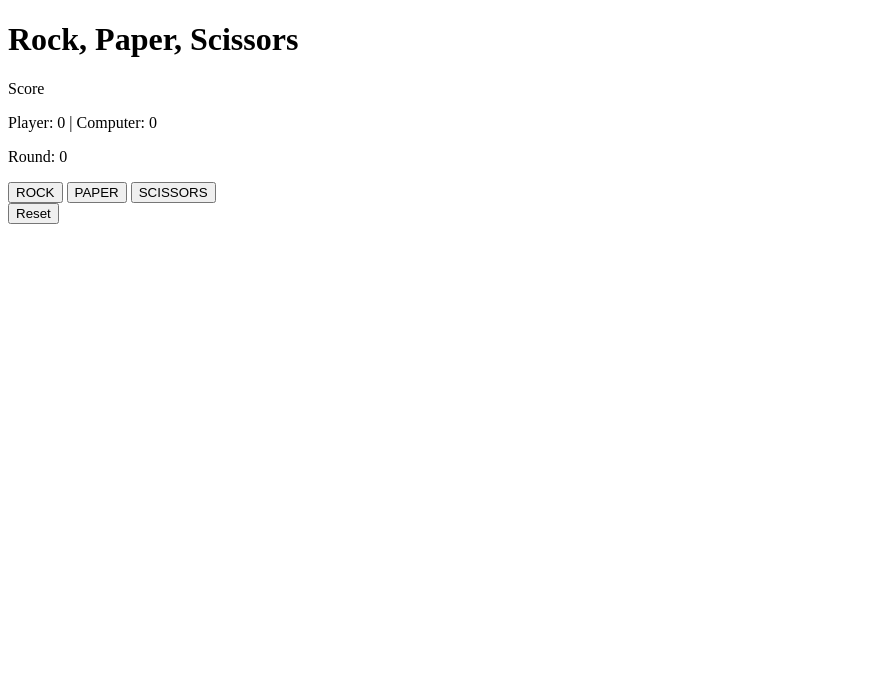
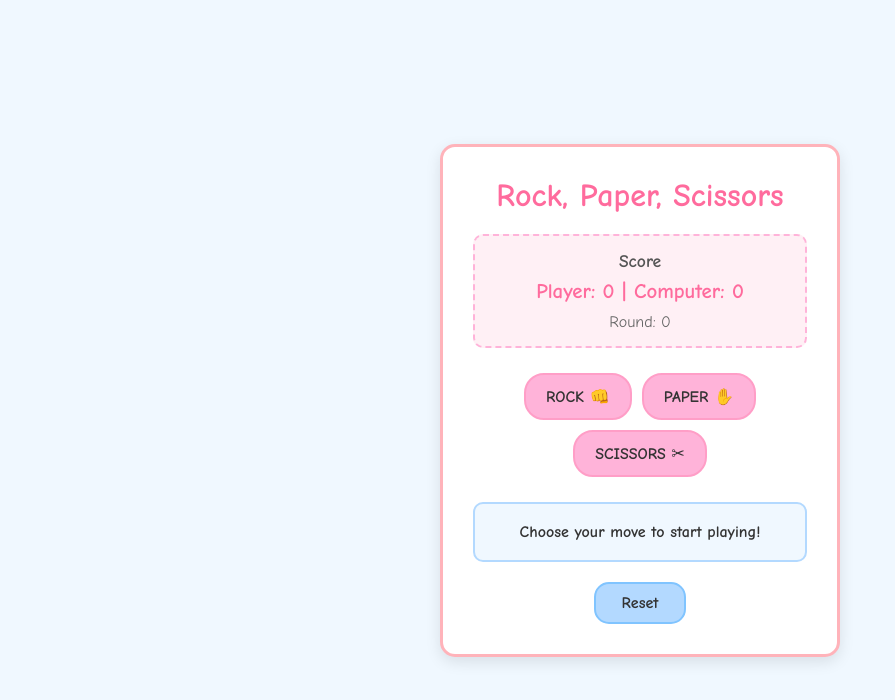
Before and after one commit to samriddhi004/rps, a website with bundled scripts: page index.html in a window 1280 px wide. Shown: the whole page, without its empty margins (0-895 px from the left). Built offline with nearby package versions, Linux system fonts and the light colour scheme.

Commit message:
basic css

```diff
--- /dev/null
+++ b/index.css
@@ -0,0 +1,153 @@
+* {
+    margin: 0;
+    padding: 0;
+    box-sizing: border-box;
+}
+
+body {
+    min-height: 100vh;
+    background: #f0f8ff;
+    font-family: 'Comic Sans MS', cursive, sans-serif;
+    display: flex;
+    align-items: center;
+    justify-content: center;
+    color: #333;
+    padding: 20px;
+}
+
+.game-container {
+    background: white;
+    border-radius: 15px;
+    box-shadow: 0 5px 15px rgba(0, 0, 0, 0.1);
+    padding: 30px;
+    text-align: center;
+    max-width: 400px;
+    width: 100%;
+    border: 3px solid #ffb3ba;
+}
+
+h1 {
+    font-size: 2rem;
+    margin-bottom: 20px;
+    color: #ff6b9d;
+    font-weight: bold;
+}
+
+.score-section {
+    margin-bottom: 25px;
+    background: #fff0f5;
+    padding: 15px;
+    border-radius: 10px;
+    border: 2px dashed #ffb3d9;
+}
+
+.score-title {
+    font-size: 1.1rem;
+    font-weight: bold;
+    margin-bottom: 8px;
+    color: #555;
+}
+
+.score-display {
+    font-size: 1.3rem;
+    font-weight: bold;
+    color: #ff6b9d;
+}
+
+.round-display {
+    font-size: 1rem;
+    margin-top: 10px;
+    color: #666;
+}
+
+.game-buttons {
+    display: flex;
+    gap: 10px;
+    justify-content: center;
+    margin: 25px 0;
+    flex-wrap: wrap;
+}
+
+.game-btn {
+    background: #ffb3d9;
+    border: 2px solid #ff9ec7;
+    color: #333;
+    padding: 12px 20px;
+    font-size: 1rem;
+    font-weight: bold;
+    border-radius: 20px;
+    cursor: pointer;
+    font-family: inherit;
+    min-width: 100px;
+}
+
+.game-btn:hover {
+    background: #ff9ec7;
+}
+
+#result {
+    min-height: 60px;
+    margin: 20px 0;
+    padding: 15px;
+    background: #f0f8ff;
+    border-radius: 10px;
+    border: 2px solid #b3d9ff;
+    font-size: 1rem;
+    font-weight: bold;
+    display: flex;
+    align-items: center;
+    justify-content: center;
+}
+
+.result-win {
+    background: #d4ffdc;
+    border-color: #90ee90;
+    color: #2d5a2d;
+}
+
+.result-lose {
+    background: #ffd4d4;
+    border-color: #ffb3b3;
+    color: #5a2d2d;
+}
+
+.result-tie {
+    background: #fff8dc;
+    border-color: #f0e68c;
+    color: #5a5a2d;
+}
+
+.reset-btn {
+    background: #b3d9ff;
+    border: 2px solid #80c4ff;
+    color: #333;
+    padding: 10px 25px;
+    font-size: 1rem;
+    font-weight: bold;
+    border-radius: 15px;
+    cursor: pointer;
+    font-family: inherit;
+}
+
+.reset-btn:hover {
+    background: #80c4ff;
+}
+
+@media (max-width: 480px) {
+    .game-container {
+        padding: 20px;
+        margin: 10px;
+    }
+
+    h1 {
+        font-size: 1.5rem;
+    }
+
+    .game-buttons {
+        flex-direction: column;
+        align-items: center;
+    }
+
+    .game-btn {
+        width: 150px;
+    }
--- a/index.html
+++ b/index.html
@@ -1,24 +1,27 @@
 <!DOCTYPE html>
 <html lang="en">
     <head>
+        <link rel="stylesheet" href="index.css">
         <title>Rock Paper Scissors</title>
     </head>
     <body>
+        <div class ="game-container">
         <h1>Rock, Paper, Scissors</h1>
-        <p>Score</p>
-        <p>Player:
-             <span id="playerScore">0</span>
-             | Computer:
-             <span id="computerScore">0</span>
-        </p>
-        <p> Round: <span id ="round">0</span></p>
-        <div>
-            <button id="rock">ROCK</button>
-            <button id="paper">PAPER</button>
-            <button id="scissors">SCISSORS</button>
+        <div class="score-section">
+            <div class="score-title">Score</div>
+            <div class="score-display">
+                Player: <span id="playerScore">0</span> | Computer: <span id="computerScore">0</span>
+            </div>
+            <div class="round-display">Round: <span id="round">0</span></div>
         </div>
-        <div id = "result"></div>
-        <button id = "reset">Reset</button>
+        <div class ="game-buttons">
+            <button class="game-btn" id="rock">ROCK 👊</button>
+            <button class="game-btn" id="paper">PAPER ✋</button>
+            <button class ="game-btn" id="scissors">SCISSORS ✂</button>
+        </div>
+        <div id = "result">Choose your move to start playing!</div>
+        <button class = "reset-btn" id = "reset">Reset</button>
+        </div>
         <script src="./dist/script.js" type="module"></script>
     </body>
 </html>
--- a/src/script.ts
+++ b/src/script.ts
@@ -40,12 +40,12 @@ const playGame = (playerChoice:Choice)=>{
     const result = checkWinner(playerChoice,computerChoice);
     resultElement.textContent = `You chose ${playerChoice}, Computer chose ${computerChoice}.${result}`;
     roundsPlayed++;
-    roundElement.textContent = roundsPlayed.toString();
+    roundElement.textContent = `${roundsPlayed.toString()}/${maxRounds}`;
     if(roundsPlayed >=maxRounds){
         const finalmessage = playerScore > computerScore ? "VICTORY! YOU'VE WON THE GAME!" : computerScore>playerScore ? "DEFEAT! YOU'VE LOST THE GAME!" : "It's a tie!";
         resultElement.textContent = `${finalmessage} Game resetting...`;
 
-        setTimeout(resetGame,3000);
+        setTimeout(resetGame,10000);
     }
 
 }
@@ -59,7 +59,7 @@ const resetGame=()=>{
     roundsPlayed=0;
     playerScoreElement.textContent="0";
     compScoreElement.textContent="0";
-    resultElement.textContent="";
+    resultElement.textContent="Choose your move to start playing!";
     roundElement.textContent="0";
 }
 document.getElementById("reset")?.addEventListener("click",resetGame);
```
